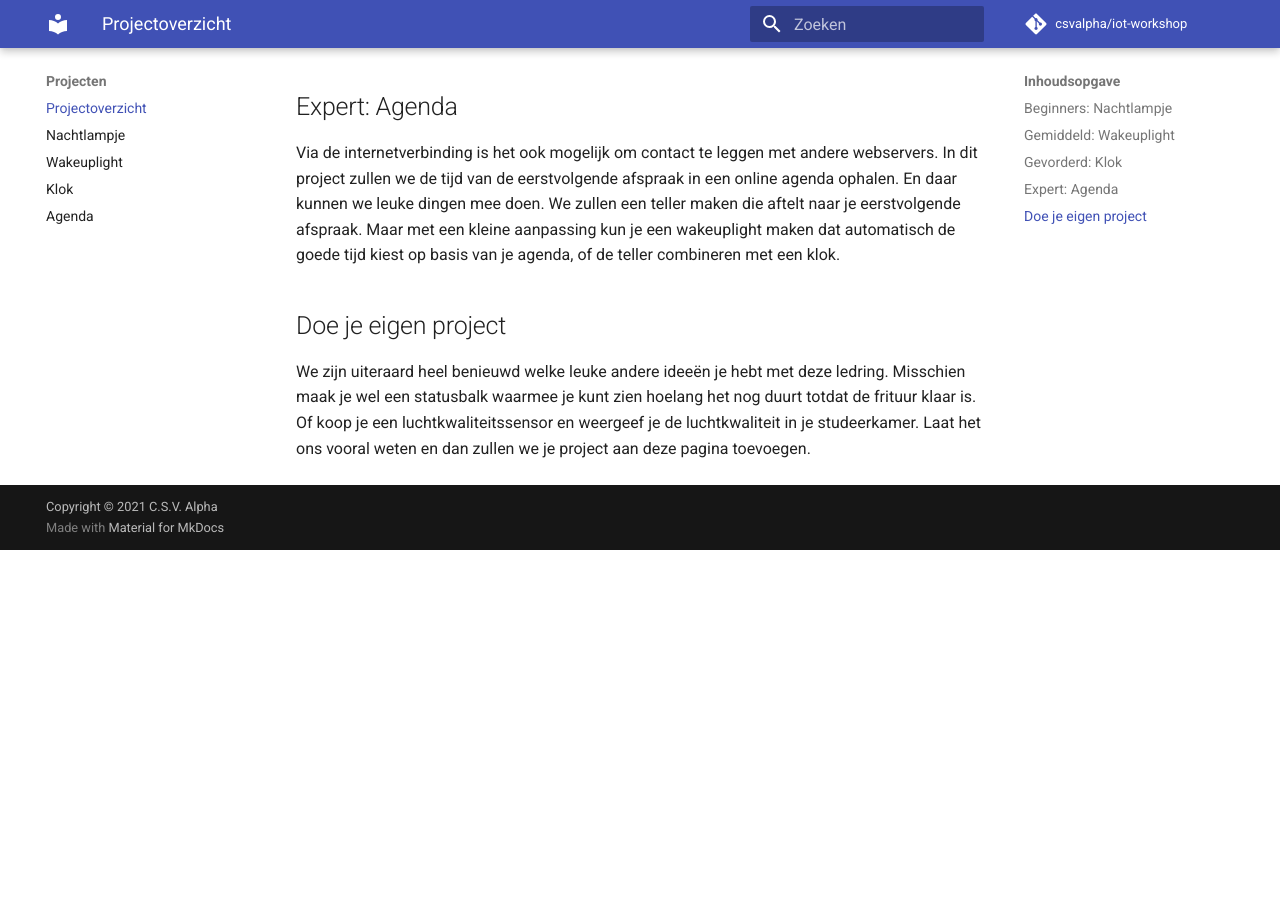
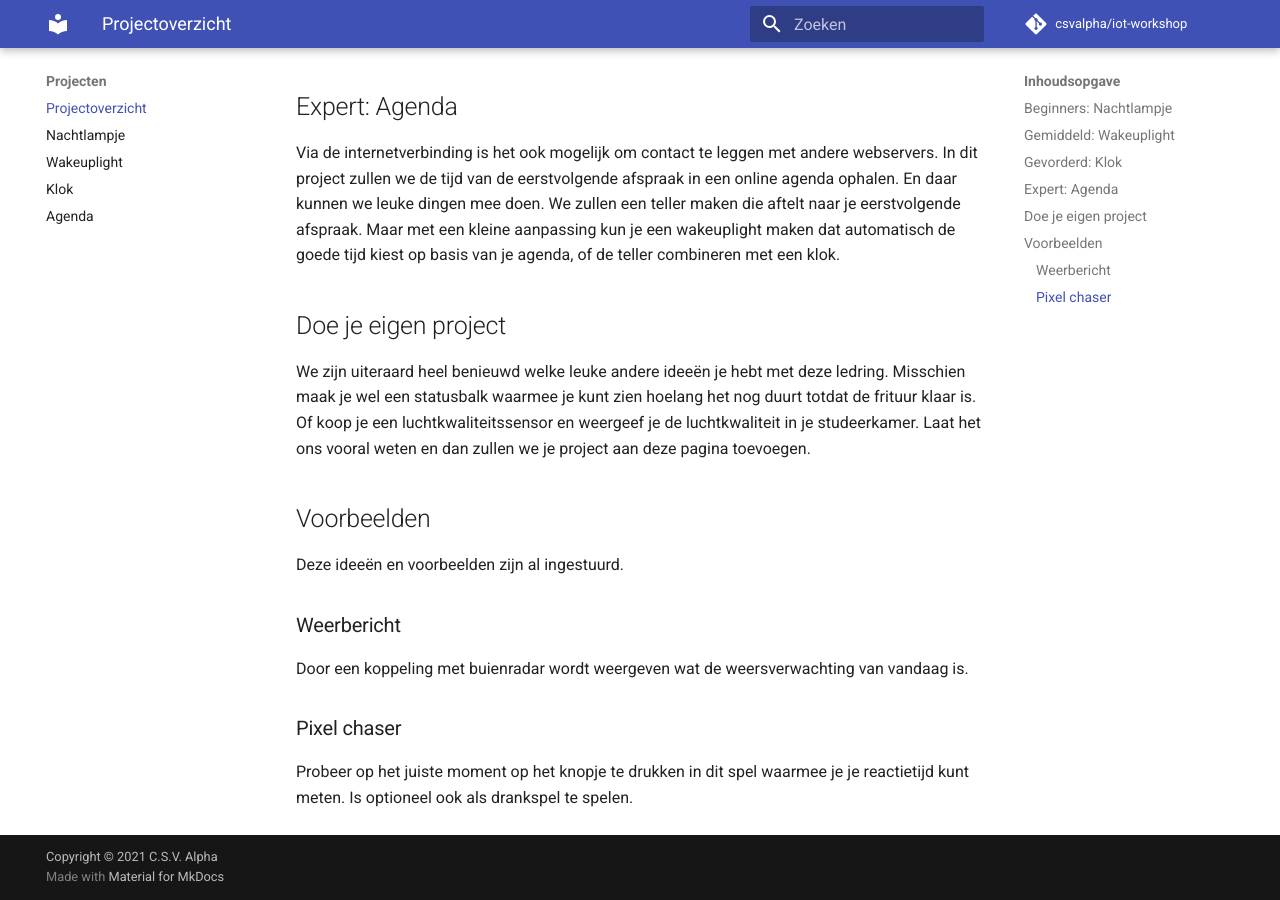
Before and after one commit to csvalpha/iot-workshop, an MkDocs documentation site: the page built from docs/projecten/index.md, in a window 1280 px wide and 900 px high, scrolled down 810 px. Built offline with MkDocs 1.6.1 and Material for MkDocs 9.7.7, drawn with Linux system fonts in a browser that asks for light colours; comment, search, counter and statistics services are not loaded; before the commit the page ends 1360 px from its top, so only the background shows below that.

Commit message:
Update index.md

```diff
--- a/docs/projecten/index.md
+++ b/docs/projecten/index.md
@@ -15,3 +15,12 @@ Via de internetverbinding is het ook mogelijk om contact te leggen met andere we
 
 ## Doe je eigen project
 We zijn uiteraard heel benieuwd welke leuke andere ideeën je hebt met deze ledring. Misschien maak je wel een statusbalk waarmee je kunt zien hoelang het nog duurt totdat de frituur klaar is. Of koop je een luchtkwaliteitssensor en weergeef je de luchtkwaliteit in je studeerkamer. Laat het ons vooral weten en dan zullen we je project aan deze pagina toevoegen.
+
+## Voorbeelden
+Deze ideeën en voorbeelden zijn al ingestuurd.
+
+### Weerbericht
+Door een koppeling met buienradar wordt weergeven wat de weersverwachting van vandaag is.
+
+### Pixel chaser
+Probeer op het juiste moment op het knopje te drukken in dit spel waarmee je je reactietijd kunt meten. Is optioneel ook als drankspel te spelen.
```
